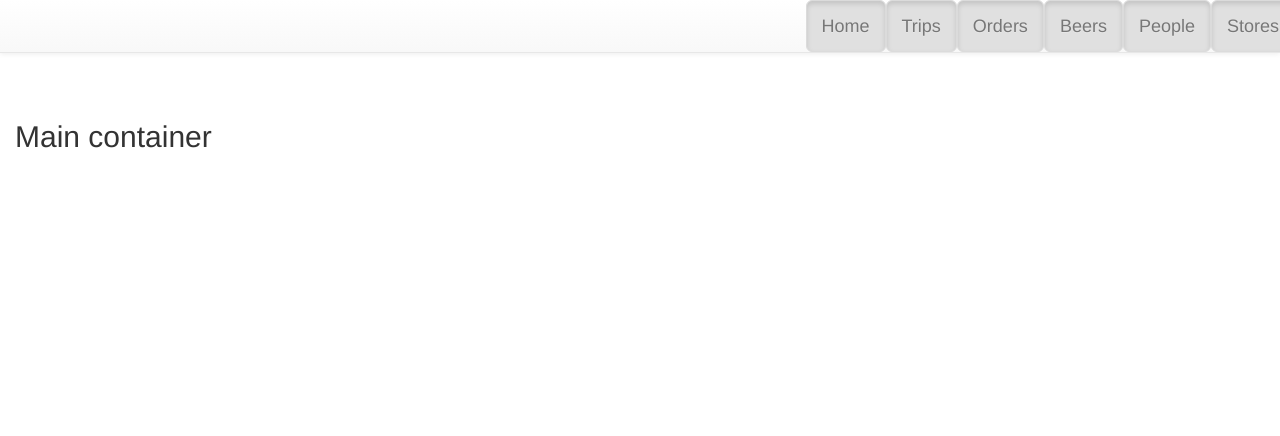
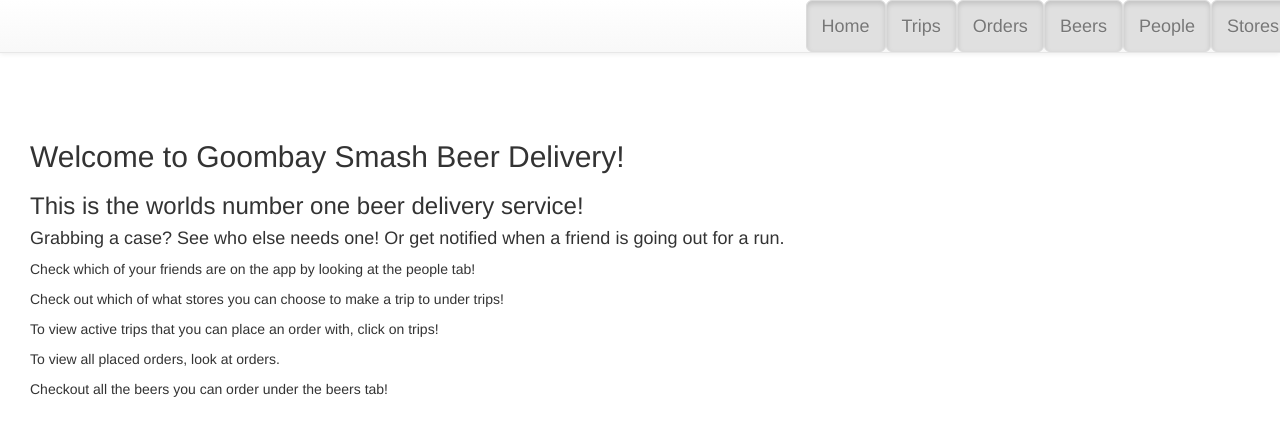
Before and after one commit to pcybr/beerDelivery, a Django app: page / in a window 1280 px wide. Shown: the top 436 px of the page. Run offline with Django 3.2, Linux system fonts and the light colour scheme; some libraries are stand-ins or nearby versions.

Commit message:
Home update and edits to some tabs

```diff
--- a/web/myapp/templates/base_generic.html
+++ b/web/myapp/templates/base_generic.html
@@ -32,7 +32,7 @@
   </header>
 
   <div class="container-fluid"  style="margin-top: 100px; ">
-      <h2>Main container</h2>
+      <h2></h2>
       <div class="col-sm-10 ">{% block content %}{% endblock %}
       </div>
     </div>
--- /dev/null
+++ b/web/myapp/templates/index.html
@@ -0,0 +1,14 @@
+{% extends "base_generic.html" %}
+{% block content %}
+
+<h2>Welcome to Goombay Smash Beer Delivery!</h2>
+<h3>This is the worlds number one beer delivery service!</h3>
+<h4>Grabbing a case? See who else needs one! Or get notified when a friend is going out for a run.</h4>
+
+<p>Check which of your friends are on the app by looking at the people tab!</p>
+<p>Check out which of what stores you can choose to make a trip to under trips!</p>
+<p>To view active trips that you can place an order with, click on trips!</p>
+<p>To view all placed orders, look at orders.</p>
+<p>Checkout all the beers you can order under the beers tab!</p>
+
+{% endblock %}
--- a/web/myapp/templates/orders.html
+++ b/web/myapp/templates/orders.html
@@ -2,6 +2,6 @@
 
 {% block content %}
 {% for order,pk in full_list.items %}
-<a href="/order/{{ pk }}"><h2>{{ order }}</h2></a>
+<a href="/order/{{ pk }}"><h2>{{ order }}'s Order</h2></a>
 {% endfor %}
 {% endblock %}
--- a/web/myapp/templates/trips.html
+++ b/web/myapp/templates/trips.html
@@ -2,6 +2,6 @@
 
 {% block content %}
 {% for trip,pk in full_list.items %}
-<a href="/trip/{{ pk }}"><h2>{{ trip }}</h2></a>
+<a href="/trip/{{ pk }}"><h2>{{ trip }} current trip.</h2></a>
 {% endfor %}
 {% endblock %}
--- a/web/myapp/views.py
+++ b/web/myapp/views.py
@@ -12,7 +12,7 @@ def index(request):
 	# response = urllib.request.urlopen(req).read().decode('utf-8')
 	# data = json.loads(response)
 	# string = "HERE--- " + req
-	return render(request, 'base_generic.html', context={})
+	return render(request, 'index.html', context={})
 
 def getPerson(request,pk = None):
 	try:
```
